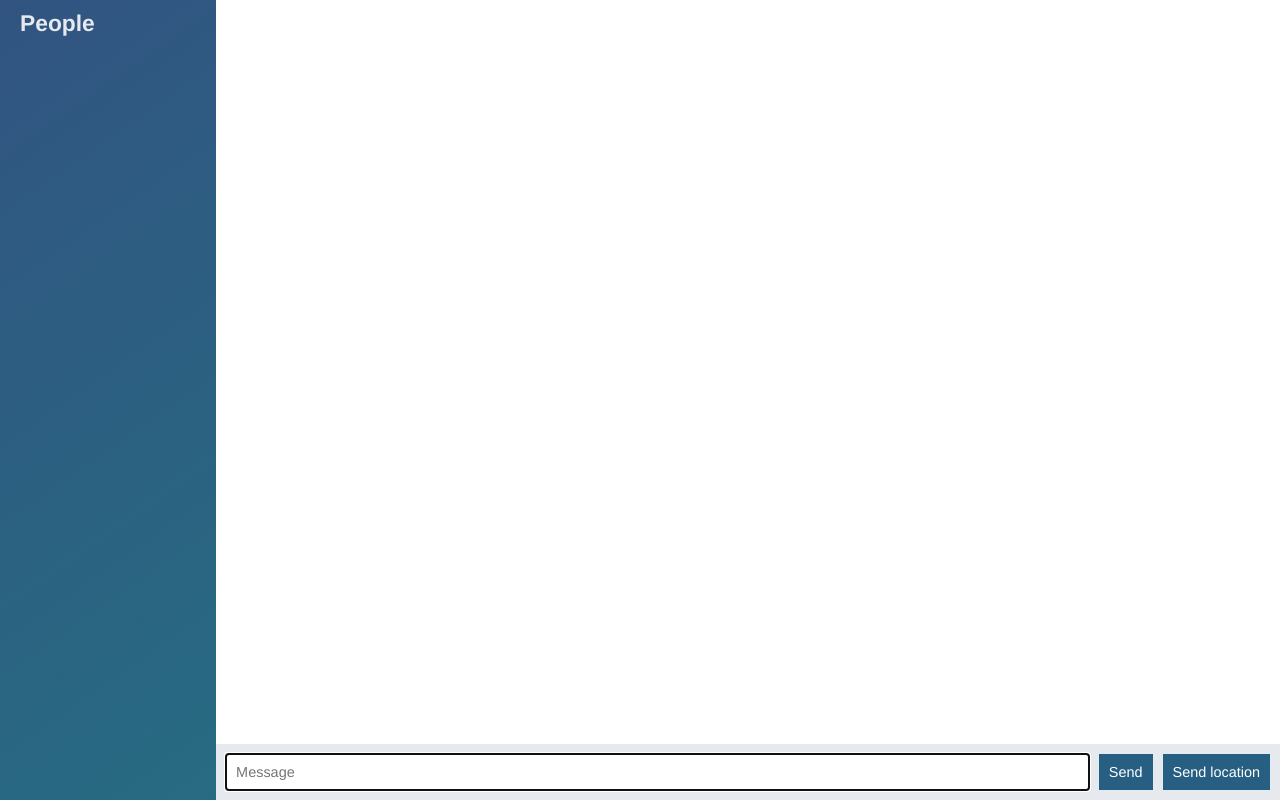
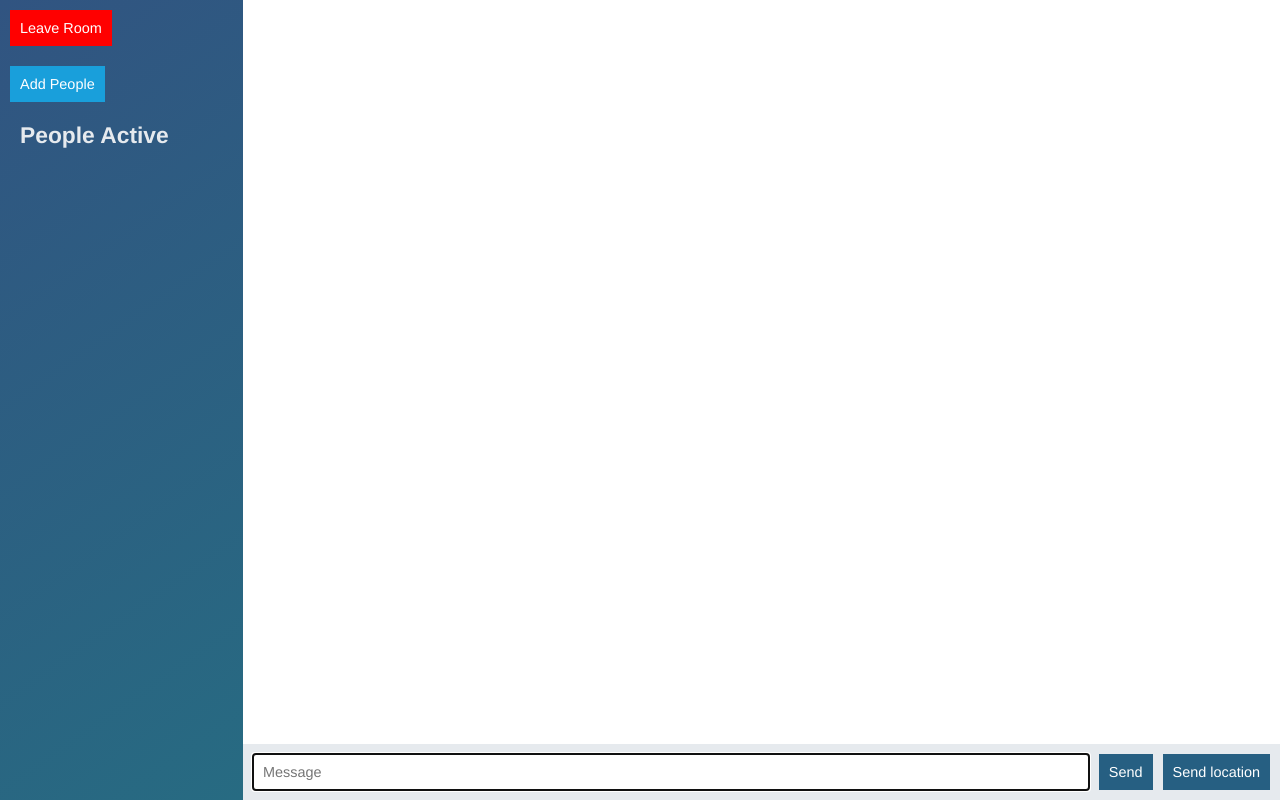
Before and after one commit to sbhawesh/Chat-App, a website: page public/chat.html in a window 1280 px wide. Drawn offline with nearby package versions, Linux system fonts and the light colour scheme; no server answers.

Commit message:
Add people button

```diff
--- a/public/chat.html
+++ b/public/chat.html
@@ -13,7 +13,14 @@
 <body class="chat">
 
 	<div class="chat__sidebar">
-		<h3>People</h3>
+		<div class="chat__leave">
+      <button id="leave_room">Leave Room</button>
+		</div>
+		<div class="chat__join">
+      <button id="add__people">Add People</button>
+		</div>
+
+		<h3>People Active</h3>
 		<div id="users"></div>
 	</div>
 
@@ -29,9 +36,28 @@
 
 		<button>Send</button>
 	</form>
+	<!-- <form id="video-form">
+	<button id="send-videolnk">video call</button>
+</form> -->
 	<button id="send-location">Send location</button>
   </div>
 </div>
+
+<!-- <script id="video-message-template" type="text/template">
+	<li class="message">
+		<div class="message__title">
+			<h4>{{from}}</h4>
+			<span>{{createdAt}}</span>
+		</div>
+		<div class="message__body">
+			<p>	<a href="{{url}}" target="_blank">{{from}}</a></p>
+
+		</div>
+
+	</li>
+
+</script> -->
+
 
 <script id="message-template" type="text/template">
 	<li class="message">
--- a/public/css/styles.css
+++ b/public/css/styles.css
@@ -16,6 +16,38 @@ h3 {
   text-align: center;
   font-size: 1.5rem;
 }
+ .chat__leave {
+   flex-grow: 1;
+   display: flex;
+   padding: 10px;
+
+ }
+ .chat__join {
+   flex-grow: 1;
+   display: flex;
+   padding: 10px;
+
+ }
+  .chat__leave button {
+  border: none;
+  background : red;
+  padding-left: 20px
+  color: white;
+  cursor: pointer;
+  padding: 10px;
+  transition: background .3s ease;
+
+}
+
+  .chat__join button {
+    border: none;
+    background : #199fdb;
+    color: white;
+    cursor: pointer;
+    padding: 10px;
+    transition: background .3s ease;
+
+  }
 
 button {
   border: none;
@@ -85,7 +117,7 @@ button:disabled {
 
 .chat__sidebar {
   overflow-y: scroll;
-  width: 260px;
+  width: 300px;
   height: 100vh;
   background: -moz-linear-gradient(125deg, rgba(39,107,130,1) 0%, rgba(49,84,129,1) 100%); /* ff3.6+ */
   background: -webkit-gradient(linear, left top, right bottom, color-stop(0%, rgba(49,84,129,1)), color-stop(100%, rgba(39,107,130,1))); /* safari4+,chrome */
--- a/public/js/chat.js
+++ b/public/js/chat.js
@@ -79,6 +79,21 @@ jQuery('#message-form').on('submit',function (e) {
   });
 });
 
+var addPeople = jQuery('#add__people');
+addPeople.on('click', function () {
+  var params = jQuery.deparam(window.location.search);
+  window.location.href = '/add.html';
+})
+
+var leaveRoom = jQuery('#leave_room');
+leaveRoom.on('click', function () {
+    var user = jQuery.deparam(window.location.search);
+    socket.emit('leaveRoom',{
+      user: user.name
+    });
+    window.location.href = '/';
+});
+
 var locationButton = jQuery('#send-location');
 locationButton.on('click', function () {
   if(!navigator.geolocation) {
--- a/server/server.js
+++ b/server/server.js
@@ -26,7 +26,7 @@ var users = new Users();
 // });
 
 app.post('/join',(req,res) => {
-
+	res.render('join.html');
 
 });
 app.post('/add',(req,res) => {
```
